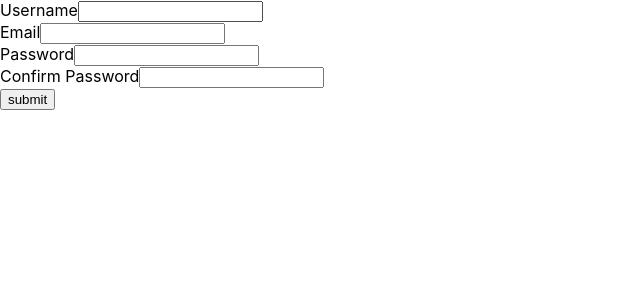
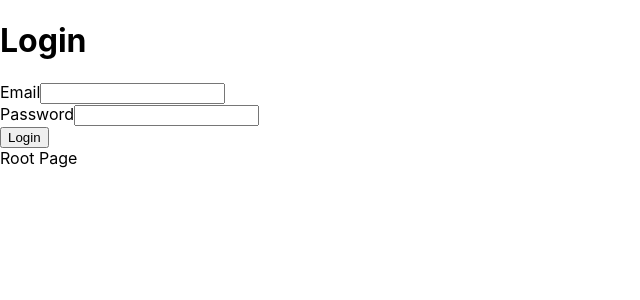
Before and after one commit to QuickStyles/react-review-classes, a React (Create React App) app: page /sign_in in a window 1280 px wide. Shown: the top 300 px of the page, without its empty margins (0-640 px from the left). Built offline with nearby package versions, Linux system fonts and the light colour scheme; no server answers.

Commit message:
render out rest of components

```diff
--- a/src/components/App.js
+++ b/src/components/App.js
@@ -46,8 +46,10 @@ class App extends Component {
   render() {
     return(
       <BrowserRouter>
+        <Route path='/cards' render={() => <CharacterPage characters={this.state.characters} selectCharacter={this.selectCharacter} pickedCharacter={this.state.selectedCharacter}/>}/>
         <Route path='/users/new' component={NewUserForm}/>
-        <NewUserForm/>
+        <Route path='/sign_in' component={SessionCreatePage}/>
+        <Route path='/' render={() => <div>Root Page</div>}/>
       </BrowserRouter>
     )
   }
```
